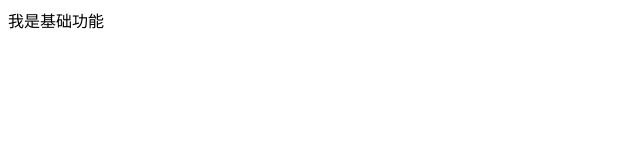
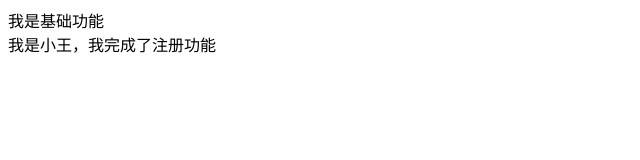
Before and after one commit to TheRestOfMyLife/PPPPPPPP, a plain HTML site: page index.html in a window 1280 px wide. Shown: the whole page, without its empty margins (0-640 px from the left). Drawn offline with Linux system fonts and the light colour scheme.

Commit message:
我是小王，我完成了注册功能

```diff
--- a/index.html
+++ b/index.html
@@ -8,5 +8,6 @@
   </head>
   <body>
     <div>我是基础功能</div>
+    <div>我是小王，我完成了注册功能</div>
   </body>
 </html>
```
